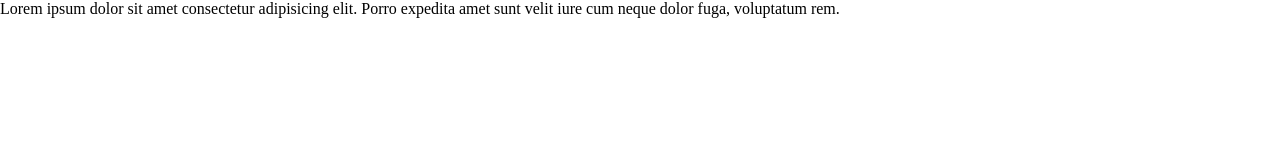
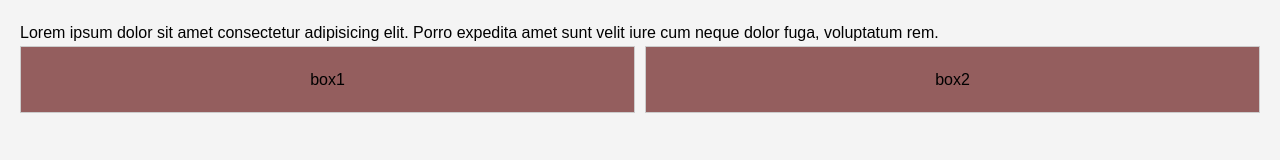
Before and after one commit to henrypeters/intern-git-and-github, a plain HTML site: page index.html in a window 1280 px wide. Drawn offline with Linux system fonts and the light colour scheme.

Commit message:
Merge pull request #1 from martinvibes/forked-intern-branch
add two boxes in the html and styled them

```diff
--- a/basic.js
+++ b/basic.js
@@ -0,0 +1 @@
+let a = 30;
--- a/index.html
+++ b/index.html
@@ -11,5 +11,10 @@
       Lorem ipsum dolor sit amet consectetur adipisicing elit. Porro expedita
       amet sunt velit iure cum neque dolor fuga, voluptatum rem.
     </div>
+
+    <div class="container">
+      <div>box1</div>
+      <div>box2</div>
+    </div>
   </body>
 </html>
--- a/intern.css
+++ b/intern.css
@@ -3,3 +3,23 @@
   padding: 0;
   box-sizing: border-box;
 }
+
+body {
+  font-family: Arial, sans-serif;
+  line-height: 1.6;
+  padding: 20px;
+  background-color: #f4f4f4;
+}
+
+.container {
+  display: flex;
+  gap: 10px;
+}
+
+.container > div {
+  background-color: #945e5e;
+  border: 1px solid #ccc;
+  padding: 20px;
+  flex: 1;
+  text-align: center;
+}
```
